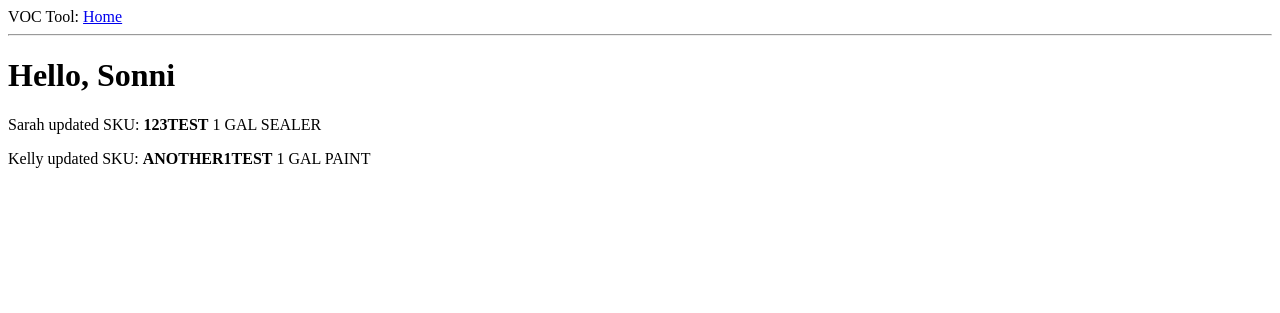
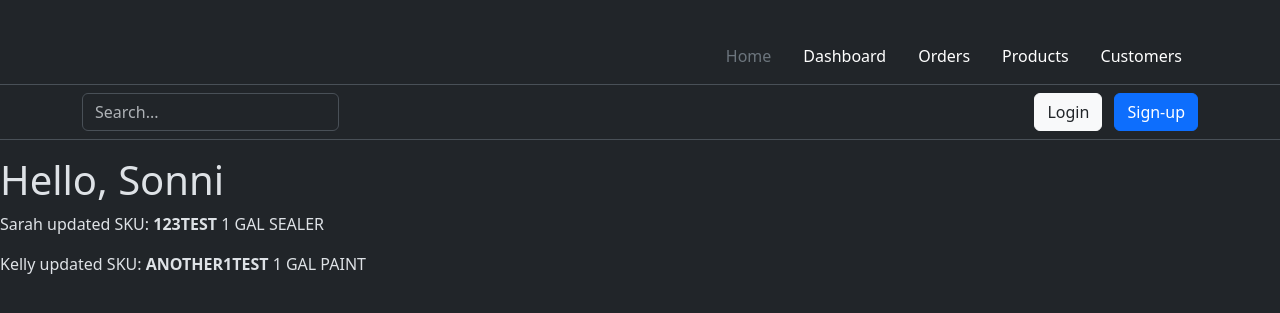
Before and after one commit to ksg-dev/mini-voc-tool, a Flask app: page / in a window 1280 px wide. Shown: the top 313 px of the page. Run offline with Flask 3, Linux system fonts and the light colour scheme.

Commit message:
enable dark mode

```diff
--- a/app/templates/base.html
+++ b/app/templates/base.html
@@ -1,16 +1,21 @@
 <!DOCTYPE html>
-<html lang="en">
+<html lang="en" data-bs-theme="dark">
 	<head>
 		<meta charset="UTF-8">
+		<meta name="viewport" content="width=device-width, initial-scale=1">
 		{% if title %}
 		<title>{{ title }}: VOC Tool</title>
 		{% else %}
 		<title>Welcome: VOC Tool</title>
 		{% endif %}
+
+		<link href="https://cdn.jsdelivr.net/npm/bootstrap@5.3.3/dist/css/bootstrap.min.css" rel="stylesheet" integrity="sha384-QWTKZyjpPEjISv5WaRU9OFeRpok6YctnYmDr5pNlyT2bRjXh0JMhjY6hW+ALEwIH" crossorigin="anonymous">
 	</head>
 	<body>
-	<div>VOC Tool: <a href="/index">Home</a></div>
-	<hr>
+		{% include "header.html" %}
 		{% block content %}{% endblock %}
+
+		<script src="https://cdn.jsdelivr.net/npm/bootstrap@5.3.3/dist/js/bootstrap.bundle.min.js" integrity="sha384-YvpcrYf0tY3lHB60NNkmXc5s9fDVZLESaAA55NDzOxhy9GkcIdslK1eN7N6jIeHz" crossorigin="anonymous"></script>
+
 	</body>
 </html>
--- /dev/null
+++ b/app/templates/header.html
@@ -0,0 +1,56 @@
+<header>
+    <div class="px-3 py-2 text-bg-dark border-bottom">
+      <div class="container">
+        <div class="d-flex flex-wrap align-items-center justify-content-center justify-content-lg-start">
+          <a href="/" class="d-flex align-items-center my-2 my-lg-0 me-lg-auto text-white text-decoration-none">
+            <svg class="bi me-2" width="40" height="32" role="img" aria-label="Bootstrap"><use xlink:href="#bootstrap"></use></svg>
+          </a>
+
+          <ul class="nav col-12 col-lg-auto my-2 justify-content-center my-md-0 text-small">
+            <li>
+              <a href="#" class="nav-link text-secondary">
+                <svg class="bi d-block mx-auto mb-1" width="24" height="24"><use xlink:href="#home"></use></svg>
+                Home
+              </a>
+            </li>
+            <li>
+              <a href="#" class="nav-link text-white">
+                <svg class="bi d-block mx-auto mb-1" width="24" height="24"><use xlink:href="#speedometer2"></use></svg>
+                Dashboard
+              </a>
+            </li>
+            <li>
+              <a href="#" class="nav-link text-white">
+                <svg class="bi d-block mx-auto mb-1" width="24" height="24"><use xlink:href="#table"></use></svg>
+                Orders
+              </a>
+            </li>
+            <li>
+              <a href="#" class="nav-link text-white">
+                <svg class="bi d-block mx-auto mb-1" width="24" height="24"><use xlink:href="#grid"></use></svg>
+                Products
+              </a>
+            </li>
+            <li>
+              <a href="#" class="nav-link text-white">
+                <svg class="bi d-block mx-auto mb-1" width="24" height="24"><use xlink:href="#people-circle"></use></svg>
+                Customers
+              </a>
+            </li>
+          </ul>
+        </div>
+      </div>
+    </div>
+    <div class="px-3 py-2 border-bottom mb-3">
+      <div class="container d-flex flex-wrap justify-content-center">
+        <form class="col-12 col-lg-auto mb-2 mb-lg-0 me-lg-auto" role="search">
+          <input type="search" class="form-control" placeholder="Search..." aria-label="Search">
+        </form>
+
+        <div class="text-end">
+          <button type="button" class="btn btn-light text-dark me-2">Login</button>
+          <button type="button" class="btn btn-primary">Sign-up</button>
+        </div>
+      </div>
+    </div>
+  </header>
```
Lines whose indentation alone changed are shown as unchanged.
